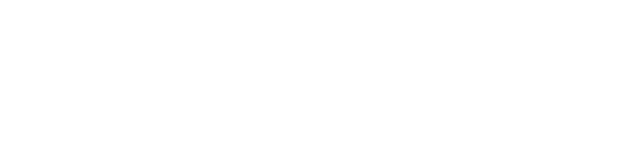
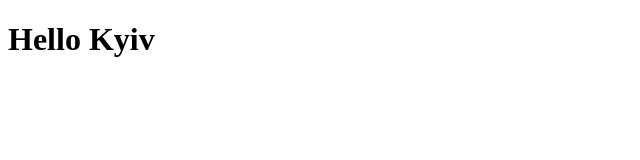
Before and after one commit to mysterious25/lesson_3, a plain HTML site: page index.html in a window 1280 px wide. Shown: the whole page, without its empty margins (0-640 px from the left). Drawn offline with Linux system fonts and the light colour scheme.

Commit message:
new commit

```diff
--- a/index.html
+++ b/index.html
@@ -5,6 +5,6 @@
     <title>Title</title>
 </head>
 <body>
-
+    <h1>Hello Kyiv</h1>
 </body>
 </html>
```
